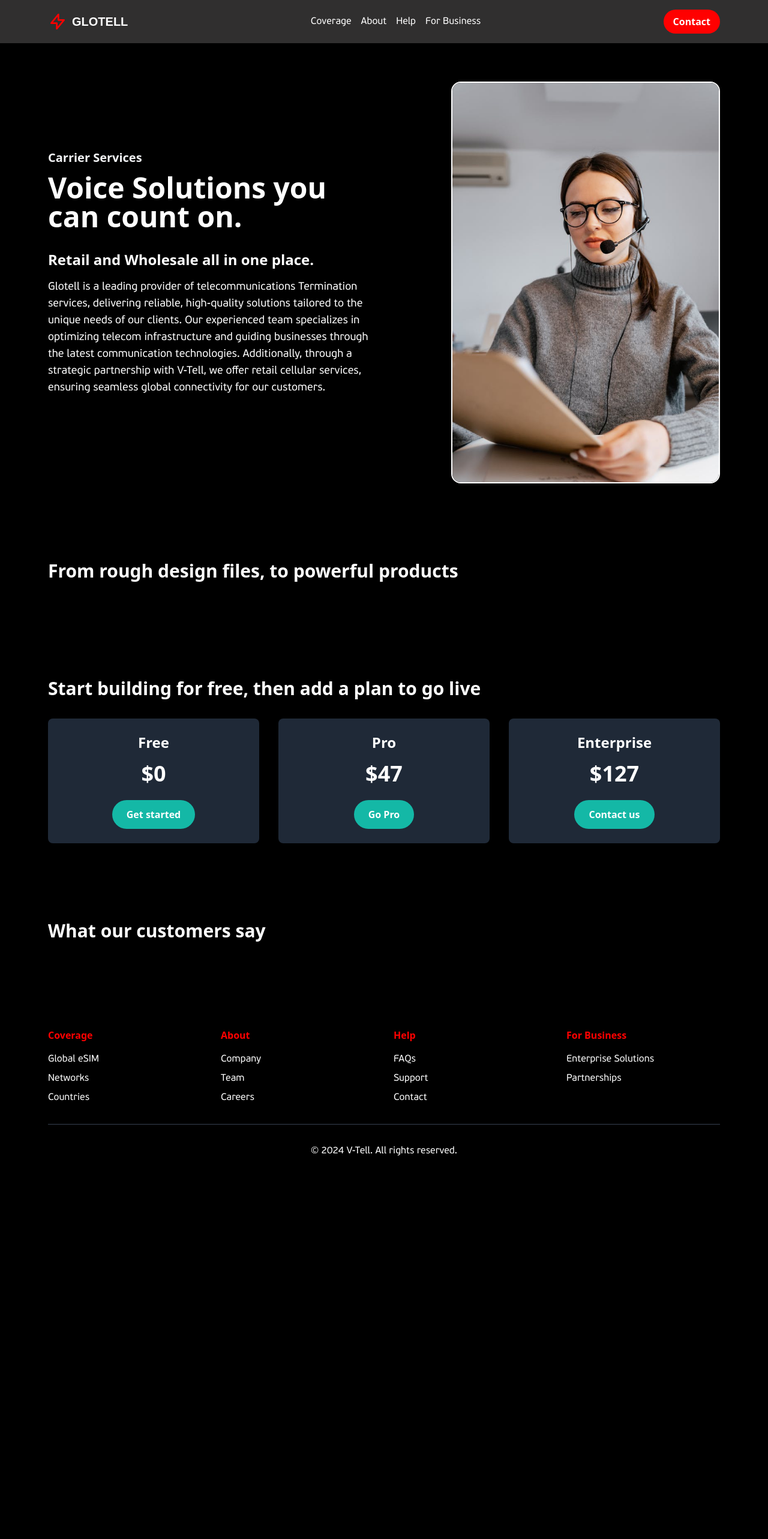
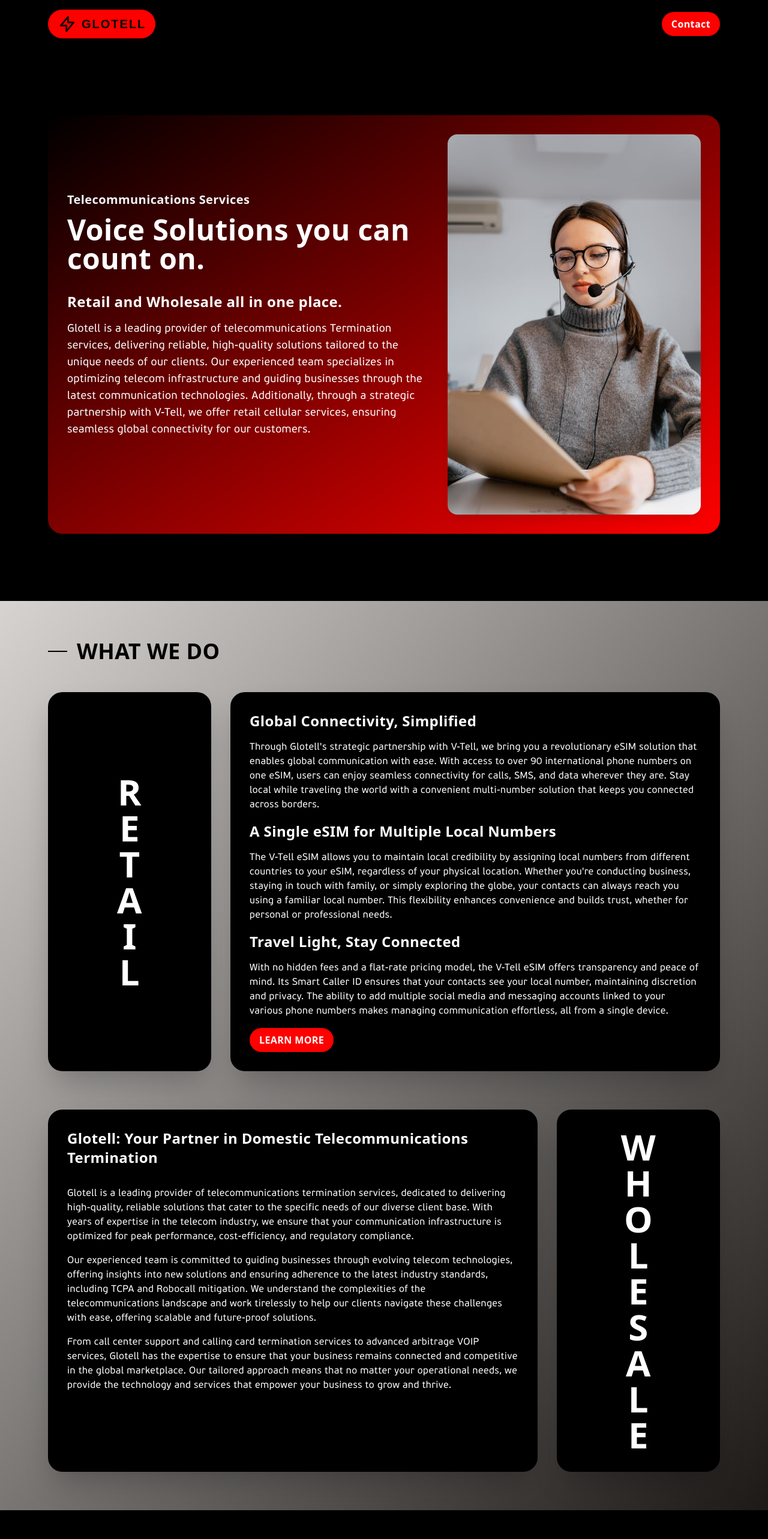
Before and after one commit to kdjordan/gtLanding, a Vue app: page / in a window 1280 px wide. Shown: the top 2566 px of the page at 60% size. Before the commit the page ends 1979 px from the top, so only its background shows below. Built offline with nearby package versions, Linux system fonts and the light colour scheme; a web font is replaced by a local one.

Commit message:
FEAT: feaures section working

```diff
--- a/src/App.vue
+++ b/src/App.vue
@@ -1,5 +1,5 @@
 <template>
-  <div id="app">
+  <div id="app" class="tracking-wide">
     <NavBar />
     <HeroSection />
     <!-- <StatsSection /> -->
--- a/src/components/FeaturesSection.vue
+++ b/src/components/FeaturesSection.vue
@@ -1,9 +1,66 @@
 <template>
-  <section class="py-16">
+  <section class="py-16 bg-gradient-to-br from-stone-300 to-stone-900">
     <div class="container mx-auto px-4">
-      <h2 class="text-3xl font-bold mb-8">From rough design files, to powerful products</h2>
-      <div class="grid grid-cols-1 md:grid-cols-2 lg:grid-cols-4 gap-8">
-        <!-- Add feature items here -->
+      <div class="flex items-center mb-12">
+        <div class="w-8 h-0.5 bg-black mr-4"></div>
+        <h2 class="text-4xl font-bold text-black uppercase">What We Do</h2>
+      </div>
+
+      <!-- Retail Section -->
+      <div class="flex gap-8 mb-16">
+        <!-- Vertical RETAIL text -->
+        <div class="w-1/4 bg-black rounded-3xl shadow-2xl overflow-hidden flex items-center justify-center">
+          <div class="text-6xl font-bold text-secondary flex flex-col items-center">
+            <span>R</span><span>E</span><span>T</span><span>A</span><span>I</span><span>L</span>
+          </div>
+        </div>
+
+        <!-- Retail copy -->
+        <div class="w-3/4 bg-black rounded-3xl shadow-2xl overflow-hidden">
+          <div class="p-8">
+            <h3 class="text-2xl font-bold text-secondary mb-4">Global Connectivity, Simplified</h3>
+            <p class="text-secondary mb-4">
+              Through Glotell's strategic partnership with V-Tell, we bring you a revolutionary eSIM solution that enables global communication with ease. With access to over 90 international phone numbers on one eSIM, users can enjoy seamless connectivity for calls, SMS, and data wherever they are. Stay local while traveling the world with a convenient multi-number solution that keeps you connected across borders.
+            </p>
+            <h3 class="text-2xl font-bold text-secondary mb-4">A Single eSIM for Multiple Local Numbers</h3>
+            <p class="text-secondary mb-4">
+              The V-Tell eSIM allows you to maintain local credibility by assigning local numbers from different countries to your eSIM, regardless of your physical location. Whether you're conducting business, staying in touch with family, or simply exploring the globe, your contacts can always reach you using a familiar local number. This flexibility enhances convenience and builds trust, whether for personal or professional needs.
+            </p>
+            <h3 class="text-2xl font-bold text-secondary mb-4">Travel Light, Stay Connected</h3>
+            <p class="text-secondary mb-4">
+              With no hidden fees and a flat-rate pricing model, the V-Tell eSIM offers transparency and peace of mind. Its Smart Caller ID ensures that your contacts see your local number, maintaining discretion and privacy. The ability to add multiple social media and messaging accounts linked to your various phone numbers makes managing communication effortless, all from a single device.
+            </p>
+            <a href="https://v-tell.com/en" target="_blank" rel="noopener noreferrer" class="bg-primary text-secondary px-4 py-2 rounded-full font-semibold hover:bg-opacity-80 hover:text-black transition-colors inline-block uppercase">
+              Learn More
+            </a>
+          </div>
+        </div>
+      </div>
+
+      <!-- Wholesale Section -->
+      <div class="flex gap-8">
+        <!-- Wholesale copy -->
+        <div class="w-3/4 bg-black rounded-3xl shadow-2xl overflow-hidden">
+          <div class="p-8">
+            <h2 class="text-2xl font-bold text-secondary mb-8">Glotell: Your Partner in Domestic Telecommunications Termination</h2>
+            <p class="text-secondary mb-4">
+              Glotell is a leading provider of telecommunications termination services, dedicated to delivering high-quality, reliable solutions that cater to the specific needs of our diverse client base. With years of expertise in the telecom industry, we ensure that your communication infrastructure is optimized for peak performance, cost-efficiency, and regulatory compliance.
+            </p>
+            <p class="text-secondary mb-4">
+              Our experienced team is committed to guiding businesses through evolving telecom technologies, offering insights into new solutions and ensuring adherence to the latest industry standards, including TCPA and Robocall mitigation. We understand the complexities of the telecommunications landscape and work tirelessly to help our clients navigate these challenges with ease, offering scalable and future-proof solutions.
+            </p>
+            <p class="text-secondary">
+              From call center support and calling card termination services to advanced arbitrage VOIP services, Glotell has the expertise to ensure that your business remains connected and competitive in the global marketplace. Our tailored approach means that no matter your operational needs, we provide the technology and services that empower your business to grow and thrive.
+            </p>
+          </div>
+        </div>
+
+        <!-- Vertical WHOLESALE text -->
+        <div class="w-1/4 bg-black rounded-3xl shadow-2xl overflow-hidden flex items-center justify-center py-8">
+          <div class="text-6xl font-bold text-secondary flex flex-col items-center">
+            <span>W</span><span>H</span><span>O</span><span>L</span><span>E</span><span>S</span><span>A</span><span>L</span><span>E</span>
+          </div>
+        </div>
       </div>
     </div>
   </section>
--- a/src/components/HelloWorld.vue
+++ /dev/null
@@ -1,43 +0,0 @@
-<script setup>
-import { ref } from 'vue'
-
-defineProps({
-  msg: String,
-})
-
-const count = ref(0)
-</script>
-
-<template>
-  <h1>{{ msg }}</h1>
-
-  <div class="card">
-    <button type="button" @click="count++">count is {{ count }}</button>
-    <p>
-      Edit
-      <code>components/HelloWorld.vue</code> to test HMR
-    </p>
-  </div>
-
-  <p>
-    Check out
-    <a href="https://vuejs.org/guide/quick-start.html#local" target="_blank"
-      >create-vue</a
-    >, the official Vue + Vite starter
-  </p>
-  <p>
-    Learn more about IDE Support for Vue in the
-    <a
-      href="https://vuejs.org/guide/scaling-up/tooling.html#ide-support"
-      target="_blank"
-      >Vue Docs Scaling up Guide</a
-    >.
-  </p>
-  <p class="read-the-docs">Click on the Vite and Vue logos to learn more</p>
-</template>
-
-<style scoped>
-.read-the-docs {
-  color: #888;
-}
-</style>
--- a/src/components/HeroSection.vue
+++ b/src/components/HeroSection.vue
@@ -1,19 +1,20 @@
 <template>
-  <section class="relative overflow-hidden bg-primary-900 text-secondary min-h-[80vh]">
-    <div class="absolute right-0 top-0 w-1/2 h-full">
-      <div class="absolute inset-0 bg-gradient-radial from-primary/20 via-primary/5 to-transparent"></div>
-    </div>
-    <div class="container relative z-10 mx-auto px-4 py-16 flex items-center justify-between">
-      <div class="max-w-xl pr-8">
-        <h2 class="text-gray-100 font-semibold mb-3 text-xl">Carrier Services</h2>
-        <h1 class="text-5xl font-bold mb-6">Voice Solutions you can count on.</h1>
-        <div class="mt-8">
-          <h3 class="text-2xl font-semibold mb-4">Retail and Wholesale all in one place.</h3>
-          <p class="mb-8 text-lg">Glotell is a leading provider of telecommunications Termination services, delivering reliable, high-quality solutions tailored to the unique needs of our clients. Our experienced team specializes in optimizing telecom infrastructure and guiding businesses through the latest communication technologies. Additionally, through a strategic partnership with V-Tell, we offer retail cellular services, ensuring seamless global connectivity for our customers.</p>
+  <section class="relative overflow-hidden bg-black text-secondary flex items-center justify-center my-16">
+    <div class="container relative z-10 mx-auto px-8 py-12">
+      <div class="bg-gradient-to-br from-black to-primary rounded-3xl shadow-2xl overflow-hidden">
+        <div class="flex flex-wrap items-center justify-between p-8">
+          <div class="w-full lg:w-3/5 pr-8 mb-8 lg:mb-0">
+            <h2 class="text-gray-100 font-semibold mb-3 text-xl">Telecommunications Services</h2>
+            <h1 class="text-5xl font-bold mb-6">Voice Solutions you can count on.</h1>
+            <div class="mt-8">
+              <h3 class="text-2xl font-semibold mb-4">Retail and Wholesale all in one place.</h3>
+              <p class="mb-8 text-lg">Glotell is a leading provider of telecommunications Termination services, delivering reliable, high-quality solutions tailored to the unique needs of our clients. Our experienced team specializes in optimizing telecom infrastructure and guiding businesses through the latest communication technologies. Additionally, through a strategic partnership with V-Tell, we offer retail cellular services, ensuring seamless global connectivity for our customers.</p>
+            </div>
+          </div>
+          <div class="w-full lg:w-2/5">
+            <img src="/assets/call-center.jpg" alt="Hero image" class="w-full h-auto rounded-2xl shadow-lg">
+          </div>
         </div>
-      </div>
-      <div class="w-2/5">
-        <img src="/assets/call-center.jpg" alt="Hero image" class="w-full h-auto rounded-2xl shadow-lg border-2 border-secondary">
       </div>
     </div>
   </section>
--- a/src/components/NavBar.vue
+++ b/src/components/NavBar.vue
@@ -1,21 +1,16 @@
 <template>
-  <nav class="bg-gray-900 text-secondary">
-    <div class="container mx-auto px-4 py-4 flex justify-between items-center">
-      <div class="flex items-center">
-        <!-- Replace with your actual logo -->
-        <svg class="h-8 w-8 text-primary mr-2" fill="none" viewBox="0 0 24 24" stroke="currentColor">
-          <path stroke-linecap="round" stroke-linejoin="round" stroke-width="2" d="M13 10V3L4 14h7v7l9-11h-7z" />
-        </svg>
-        <span class="font-display font-bold text-xl uppercase">GLOTELL</span>
-      </div>
-      <div class="hidden md:flex space-x-4">
-        <a href="#" class="hover:text-primary transition-colors">Coverage</a>
-        <a href="#" class="hover:text-primary transition-colors">About</a>
-        <a href="#" class="hover:text-primary transition-colors">Help</a>
-        <a href="#" class="hover:text-primary transition-colors">For Business</a>
+  <nav class=" text-secondary py-4">
+    <div class="container mx-auto px-4 flex justify-between items-center">
+      <div class="bg-primary rounded-full shadow-lg overflow-hidden">
+        <div class="flex items-center px-4 py-2">
+          <svg class="h-8 w-8 text-black mr-2" fill="none" viewBox="0 0 24 24" stroke="currentColor">
+            <path stroke-linecap="round" stroke-linejoin="round" stroke-width="2" d="M13 10V3L4 14h7v7l9-11h-7z" />
+          </svg>
+          <span class="tracking-widest text-black font-display font-bold text-xl uppercase">GLOTELL</span>
+        </div>
       </div>
       <div>
-        <a href="#" class="bg-primary text-secondary px-4 py-2 rounded-full font-semibold hover:bg-opacity-80 transition-colors inline-block">
+        <a href="mailto:support.wholesale@v-tell.com" class="bg-primary text-secondary px-4 py-2 rounded-full font-semibold hover:bg-opacity-80 transition-colors inline-block">
           Contact
         </a>
       </div>
```
